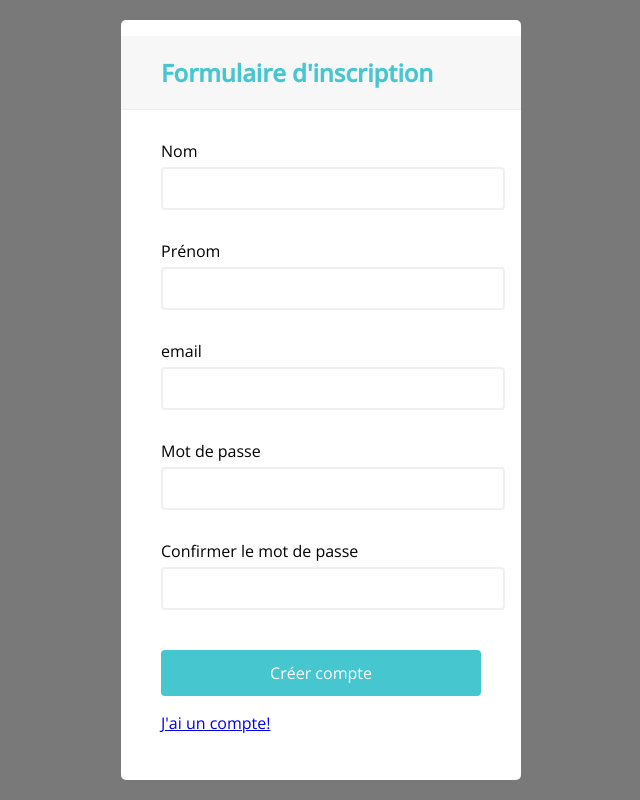
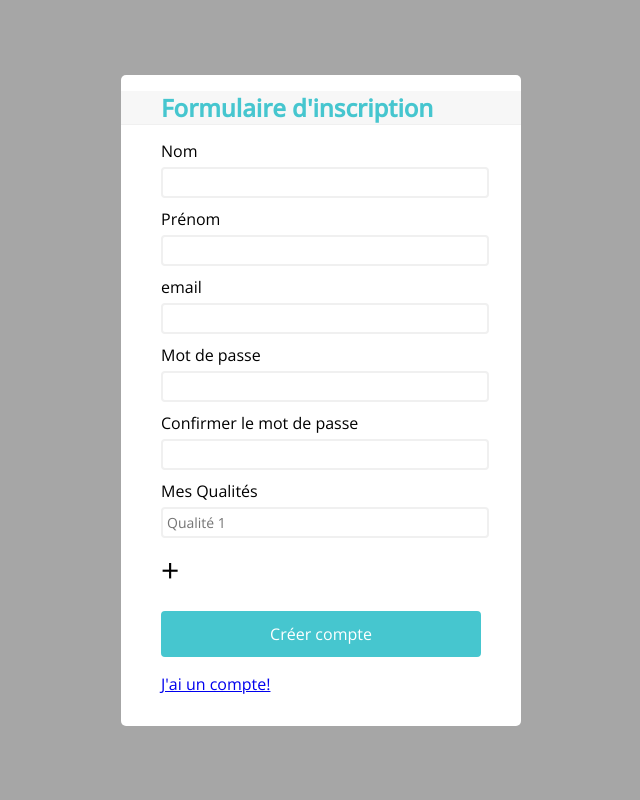
Before and after one commit to Collection-Mac/Projet-Web, a Flask app: page /formRegister in a window 1280 px wide. Shown: the whole page, without its empty margins (319-959 px from the left). Run offline with Flask 3, Linux system fonts and the light colour scheme; some web fonts are replaced.

Commit message:
Misa à jour du formulaire

```diff
--- a/static/css/style.css
+++ b/static/css/style.css
@@ -3,7 +3,7 @@
 
 body {
   margin: 50px;
-  background: #7a7979;
+  background: #a6a6a6;
   font-family: 'Open Sans', sans-serif;
 }
 
@@ -73,7 +73,7 @@ code {
 }
 
 .form-body {
-  background-color: #7a7979;
+  background-color: #a6a6a6;
 	font-family: 'Open Sans', sans-serif;
 	display: flex;
 	align-items: center;
@@ -92,7 +92,7 @@ code {
 .form-header {
   border-bottom: 1px solid #f0f0f0;
   background-color: #f7f7f7;
-  padding: 20px 40px;
+  padding: 0px 40px;
 }
 
 .form-header h2 {
@@ -100,12 +100,11 @@ code {
 }
 
 form {
-  padding: 30px 40px;
+  padding: 15px 40px;
 }
 
 .form-control {
   margin-bottom: 10px;
-  padding-bottom: 20px;
   position: relative;
 }
 
@@ -120,7 +119,7 @@ form {
 	display: block;
 	font-family: inherit;
 	font-size: 14px;
-	padding: 10px;
+	padding: 4px 0px 4px 4px;
 	width: 100%;
 }
 
@@ -132,6 +131,47 @@ form {
 .form-title {
   color: #46c6cf;
 }
+
+
+.wrap {
+  display: flex;
+  justify-content: space-between;
+  align-items: center;
+}
+
+.add {
+  text-decoration: none;
+  color: black;
+  /* width: 40px;
+  height: 40px; */
+  font-size: 2rem;
+}
+
+/* Dynamysme des champs qualités */
+.flex {
+  display: flex;
+  gap: 1.5rem;
+}
+
+.flex input {
+  border: 2px solid #f0f0f0;
+	border-radius: 4px;
+	display: block;
+	font-family: inherit;
+	font-size: 14px;
+	padding: 4px 0px 4px 4px;
+	width: 100%;
+  margin-bottom: 10px;
+}
+
+.delete {
+  text-decoration: none;
+  display: inline-block;
+  color: #f44336;
+  font-size: 1rem;
+  cursor: pointer;
+}
+
 
 /* Styles pour les champs valides */
 .form-control.success input{
--- a/static/script/register.js
+++ b/static/script/register.js
@@ -1,17 +1,18 @@
-const formRegister = document.getElementById('formRegister')
-const nom = document.getElementById('nom')
-const prenom = document.getElementById('prenom')
-const email = document.getElementById('email')
-const mdpr = document.getElementById('mdpr')
-const cmdpr = document.getElementById('cmdpr')
+const formRegister = document.getElementById("formRegister");
+const nom = document.getElementById("nom");
+const prenom = document.getElementById("prenom");
+const email = document.getElementById("email");
+const mdpr = document.getElementById("mdpr");
+const cmdpr = document.getElementById("cmdpr");
 
-formRegister.addEventListener('submit', (e) => {
-  e.preventDefault();
-
-  checkInputs();
-})
+formRegister.addEventListener("submit", (e) => {
+  if (!checkInputs()) {
+    e.preventDefault();
+  }
+});
 
 function checkInputs() {
+  let isValid = true;
   //récupérer les valeurs des input
   const nomValue = nom.value.trim();
   const prenomValue = prenom.value.trim();
@@ -19,61 +20,112 @@ function checkInputs() {
   const mdprValue = mdpr.value.trim();
   const cmdprValue = cmdpr.value.trim();
 
-  if (nomValue === '') {
+  if (nomValue === "") {
     //afficher l'erreur/ajout de la class error
-    setErrorFor(nom, 'Champ incorrect')
+    setErrorFor(nom, "Champ incorrect");
+    isValid = false;
   } else {
     //ajout de la class success
     setSuccessFor(nom);
   }
 
-  if (prenomValue === '') {
+  if (prenomValue === "") {
     //afficher l'erreur/ajout de la class error
-    setErrorFor(prenom, 'Champ incorrect')
+    setErrorFor(prenom, "Champ incorrect");
+    isValid = false;
   } else {
     //ajout de la class success
     setSuccessFor(prenom);
   }
 
-  if (emailValue === '') {
+  if (emailValue === "") {
     //afficher l'erreur/ajout de la class error
-    setErrorFor(email, 'Champ incorrect')
+    setErrorFor(email, "Champ incorrect");
+    isValid = false;
   } else {
     //ajout de la class success
     setSuccessFor(email);
   }
 
-  if (mdprValue === '') {
+  if (mdprValue === "") {
     //afficher l'erreur/ajout de la class error
-    setErrorFor(mdpr, 'Champ incorrect')
+    setErrorFor(mdpr, "Champ incorrect");
+    isValid = false;
   } else {
     //ajout de la class success
     setSuccessFor(mdpr);
   }
 
-  if (cmdprValue === '') {
+  if (cmdprValue === "") {
     //afficher l'erreur/ajout de la class error
-    setErrorFor(cmdpr, 'Champ incorrect')
+    setErrorFor(cmdpr, "Champ incorrect");
+    isValid = false;
   } else if (mdprValue !== cmdprValue) {
-    setErrorFor(cmdpr, 'Le mot de passe ne correspond pas !')
-  }
-  else {
+    setErrorFor(cmdpr, "Le mot de passe ne correspond pas !");
+    isValid = false;
+  } else {
     //ajout de la class success
     setSuccessFor(cmdpr);
   }
+
+  return isValid;
 }
 
 function setErrorFor(input, message) {
   const formControl = input.parentElement;
-  const small = formControl.querySelector('small');
+  const small = formControl.querySelector("small");
 
   //ajout du message d'erreur dans la balise small
   small.innerText = message;
 
-  formControl.className = 'form-control error'
+  formControl.className = "form-control error";
 }
 
 function setSuccessFor(input) {
   const formControl = input.parentElement;
-  formControl.className = 'form-control success'
+  formControl.className = "form-control success";
 }
+
+
+
+/******  Dynamisme du champ qualité *********/
+
+//const qualitiesContainer = document.getElementById("qualities");
+const addBtn = document.querySelector(".add");
+const input = document.querySelector(".add-qualite");
+
+function addInput() {
+  const qualite2 = document.createElement("input");
+  qualite2.type = "text";
+  qualite2.placeholder = "Autre Qualité";
+
+
+  //
+  const btn = document.createElement("a");
+  btn.className = "delete";
+  btn.innerHTML = "&times";
+
+  btn.addEventListener("click", removeInput);
+
+  const flex = document.createElement("div");
+  flex.className = "flex";
+
+  input.appendChild(flex);
+  flex.appendChild(qualite2);
+  flex.appendChild(btn);
+
+
+  /* qualitiesContainer.innerHTML += `
+  <div class="form-control">
+    <input type="text" id="qualite" name="qualite" placeholder="Qualité 1"/>
+    <small>Error message</small>
+  </div>
+  `; */
+}
+
+function removeInput() {
+  console.log(this)
+  this.parentElement.remove();
+}
+
+addBtn.addEventListener("click", addInput);
--- a/templates/formRegister.html
+++ b/templates/formRegister.html
@@ -47,6 +47,18 @@
           <small>Error message</small>
         </div>
 
+        <div class="form-control">
+          <label for="qualite">Mes Qualités</label>
+          <input type="text" id="qualite" name="qualite" placeholder="Qualité 1"/>
+          <small>Error message</small>
+        </div>
+
+        <div class="add-qualite" id="qualities">
+
+        </div>
+        <a href="#" class="add">&plus;</a>
+
+
         <input class="button" type="submit" value="Créer compte" />
         <p><a href="{{url_for('home')}}">J'ai un compte!</a></p>
 
--- a/templates/login.html
+++ b/templates/login.html
@@ -23,7 +23,7 @@
             type="text"
             id="username"
             name="username"
-            placeholder="exemple:kanoh@"
+            placeholder="exemple@gmail.com"
           />
         </div>
 
```
Also changed, not shown: bdd/user.json (+14 -2 lines).
